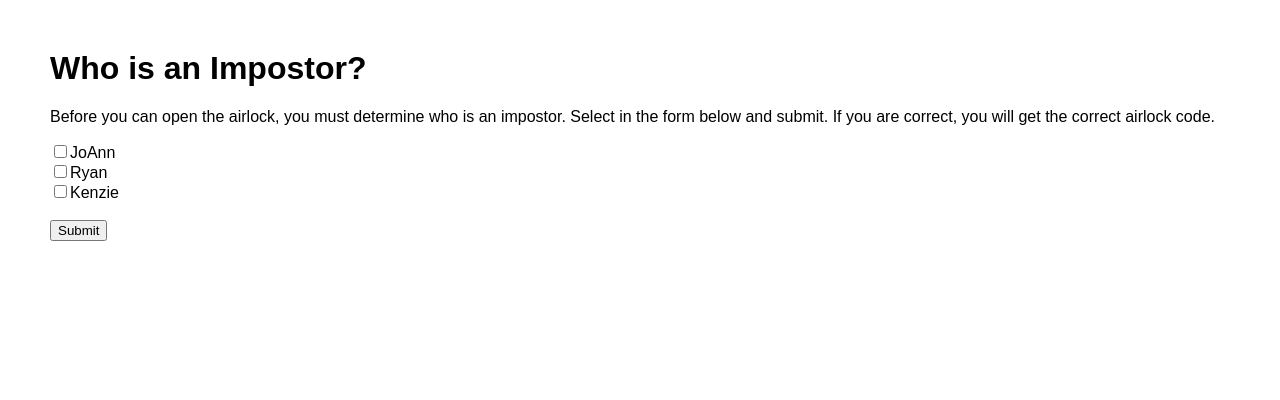
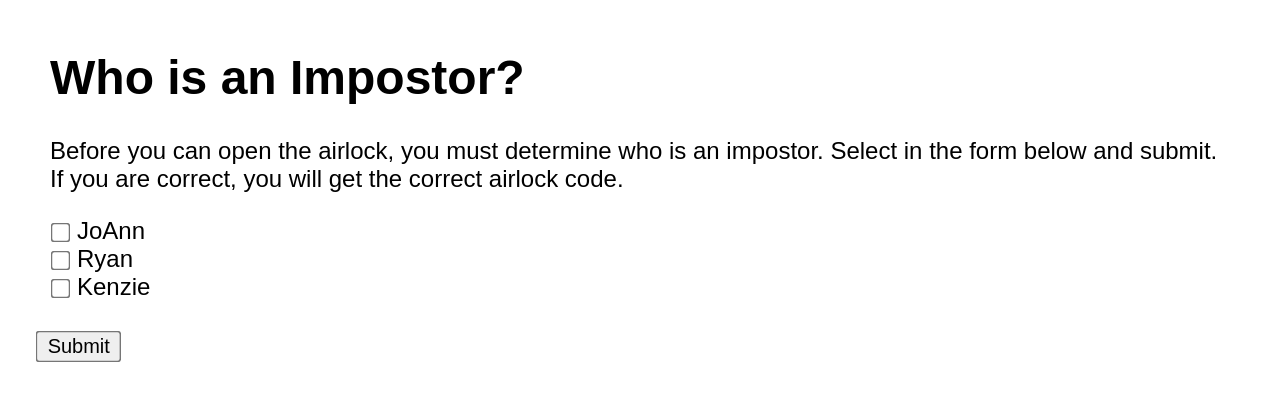
Before and after one commit to kmorel/escape-room-space-salvage, a plain HTML site: page vote.html in a window 1280 px wide. Drawn offline with Linux system fonts and the light colour scheme.

Commit message:
Make vote font bigger

```diff
--- a/vote.html
+++ b/vote.html
@@ -7,7 +7,15 @@
     <style>
         body {
             font-family: Arial, sans-serif;
+            font-size: 150%;
             margin: 50px;
+        }
+        input[type=checkbox] {
+            transform: scale(1.5);
+            margin-right: 10px;
+        }
+        button {
+            transform: scale(1.5);
         }
         .result {
             margin-top: 20px;
```
